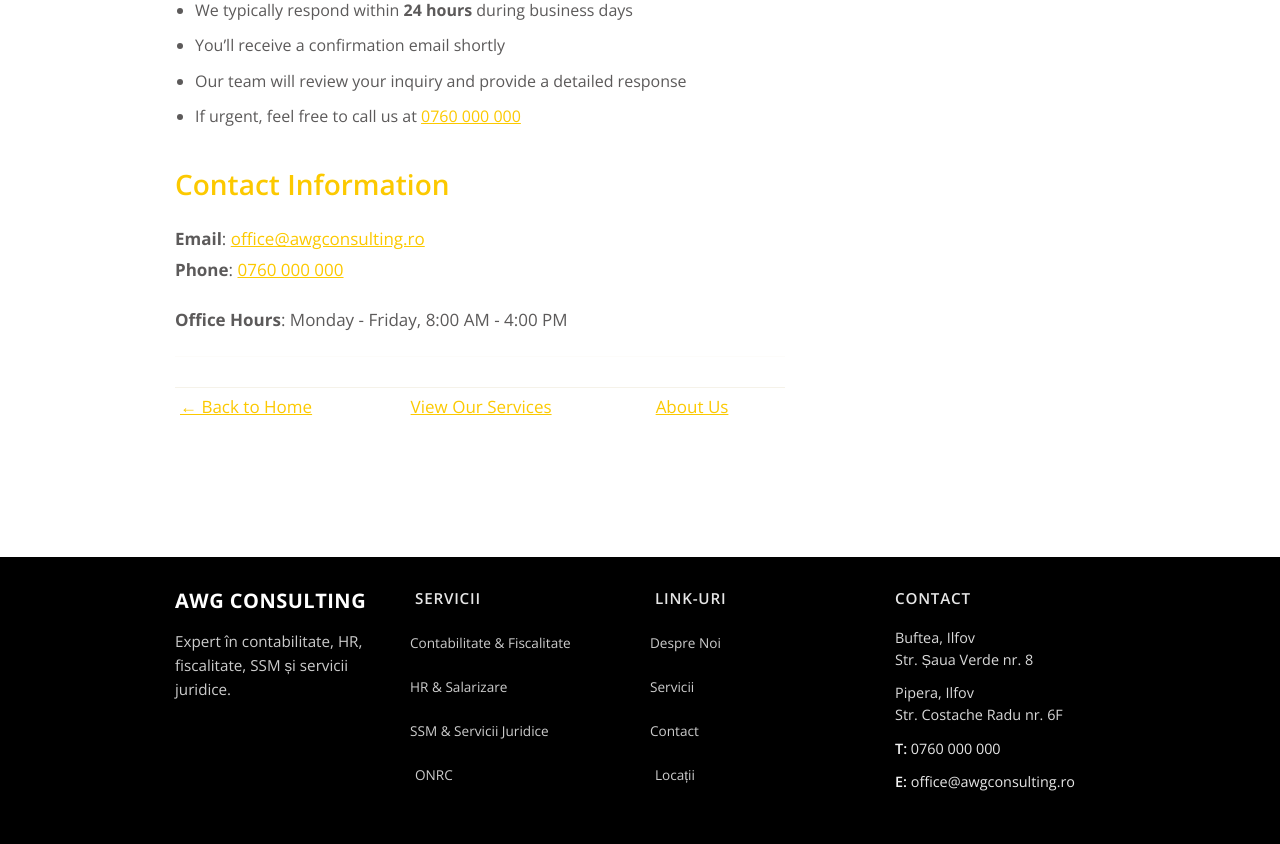
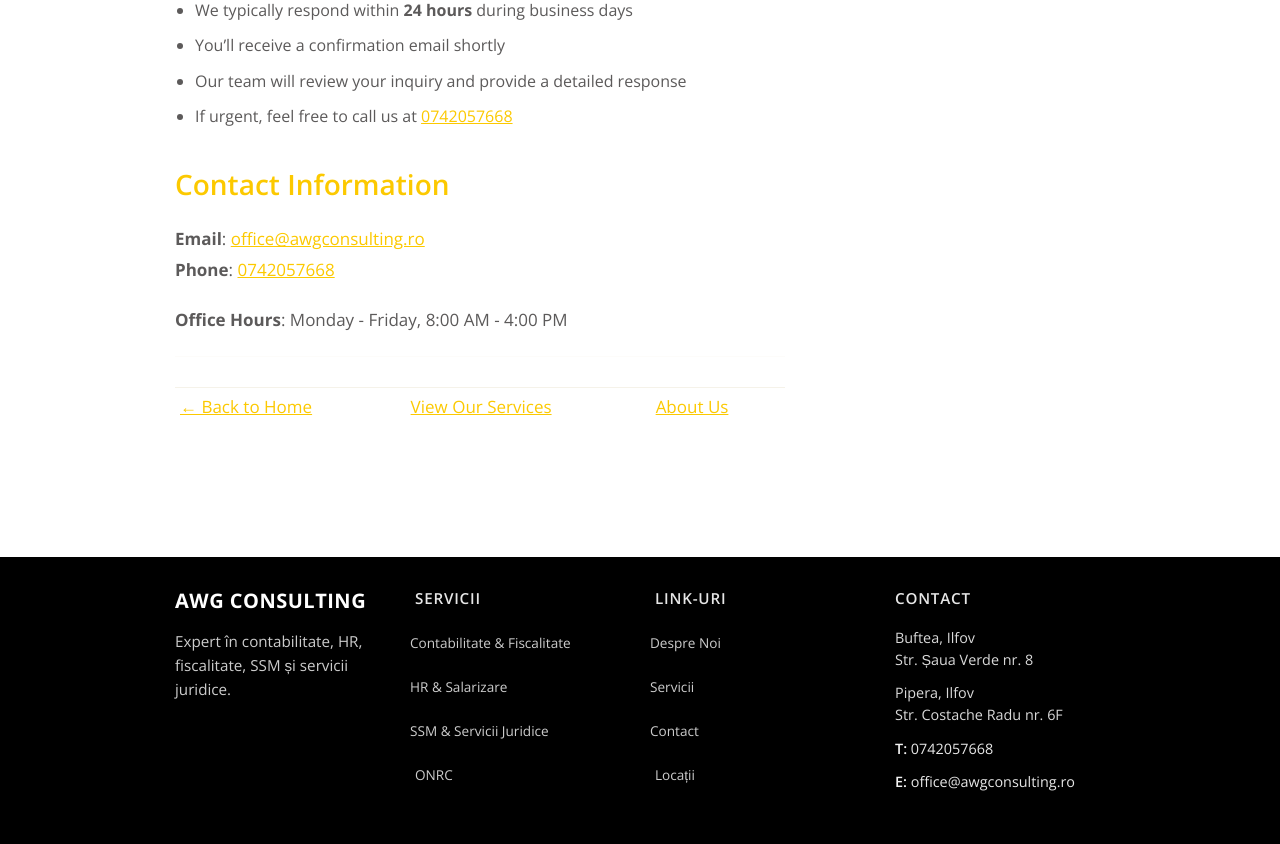
Before and after one commit to chenist-co/awg, a Jekyll site: the page built from thank-you.md, in a window 1280 px wide. Shown: the part 548-1392 px from the top of the page. Built offline with Jekyll 4.4.1, drawn with Linux system fonts in a browser that asks for light colours.

Commit message:
Update phone number to 0742057668

```diff
--- a/_data/contact.yml
+++ b/_data/contact.yml
@@ -1,3 +1,3 @@
 email: 'office@awgconsulting.ro'
-phone: '0760 000 000'
+phone: '0742057668'
 contact_button_link: 'contact'
--- a/_includes/footer.html
+++ b/_includes/footer.html
@@ -43,7 +43,7 @@
           <div class="footer-contact">
             <p>Buftea, Ilfov<br>Str. Șaua Verde nr. 8</p>
             <p>Pipera, Ilfov<br>Str. Costache Radu nr. 6F</p>
-            <p><strong>T:</strong> <a href="tel:0760000000">0760 000 000</a></p>
+            <p><strong>T:</strong> <a href="tel:0742057668">0742057668</a></p>
             <p><strong>E:</strong> <a href="mailto:office@awgconsulting.ro">office@awgconsulting.ro</a></p>
           </div>
         </div>
--- a/thank-you.md
+++ b/thank-you.md
@@ -13,12 +13,12 @@ Your message has been sent successfully. We appreciate you taking the time to co
 - We typically respond within **24 hours** during business days
 - You'll receive a confirmation email shortly
 - Our team will review your inquiry and provide a detailed response
-- If urgent, feel free to call us at [0760 000 000](tel:0760000000)
+- If urgent, feel free to call us at [0742057668](tel:0742057668)
 
 ## Contact Information
 
 **Email**: [office@awgconsulting.ro](mailto:office@awgconsulting.ro)
-**Phone**: [0760 000 000](tel:0760000000)
+**Phone**: [0742057668](tel:0742057668)
 
 **Office Hours**: Monday - Friday, 8:00 AM - 4:00 PM
 
```
Also changed, not shown: gdpr.md (+1 -1 lines), locatii.md (+1 -1 lines).
